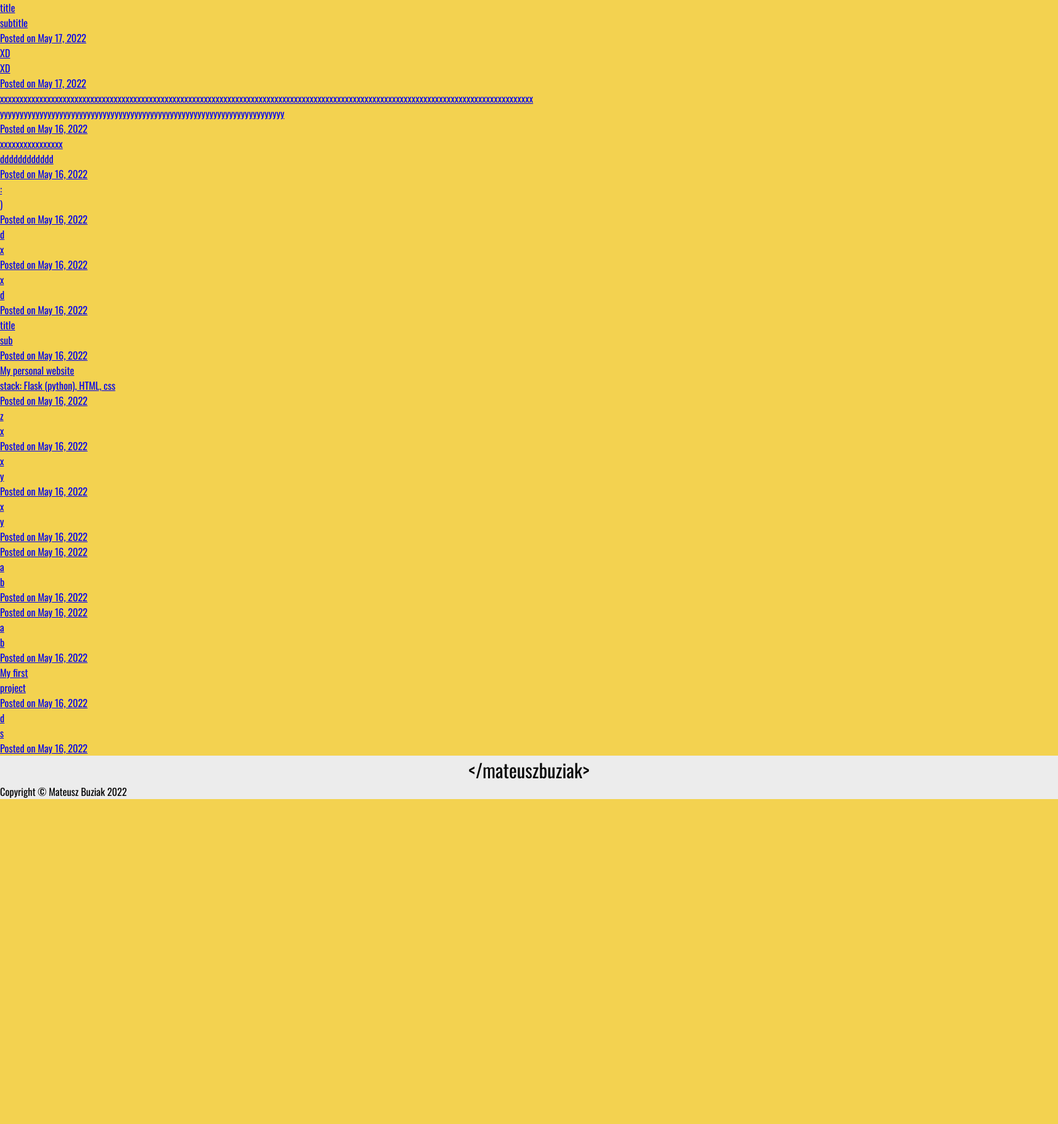
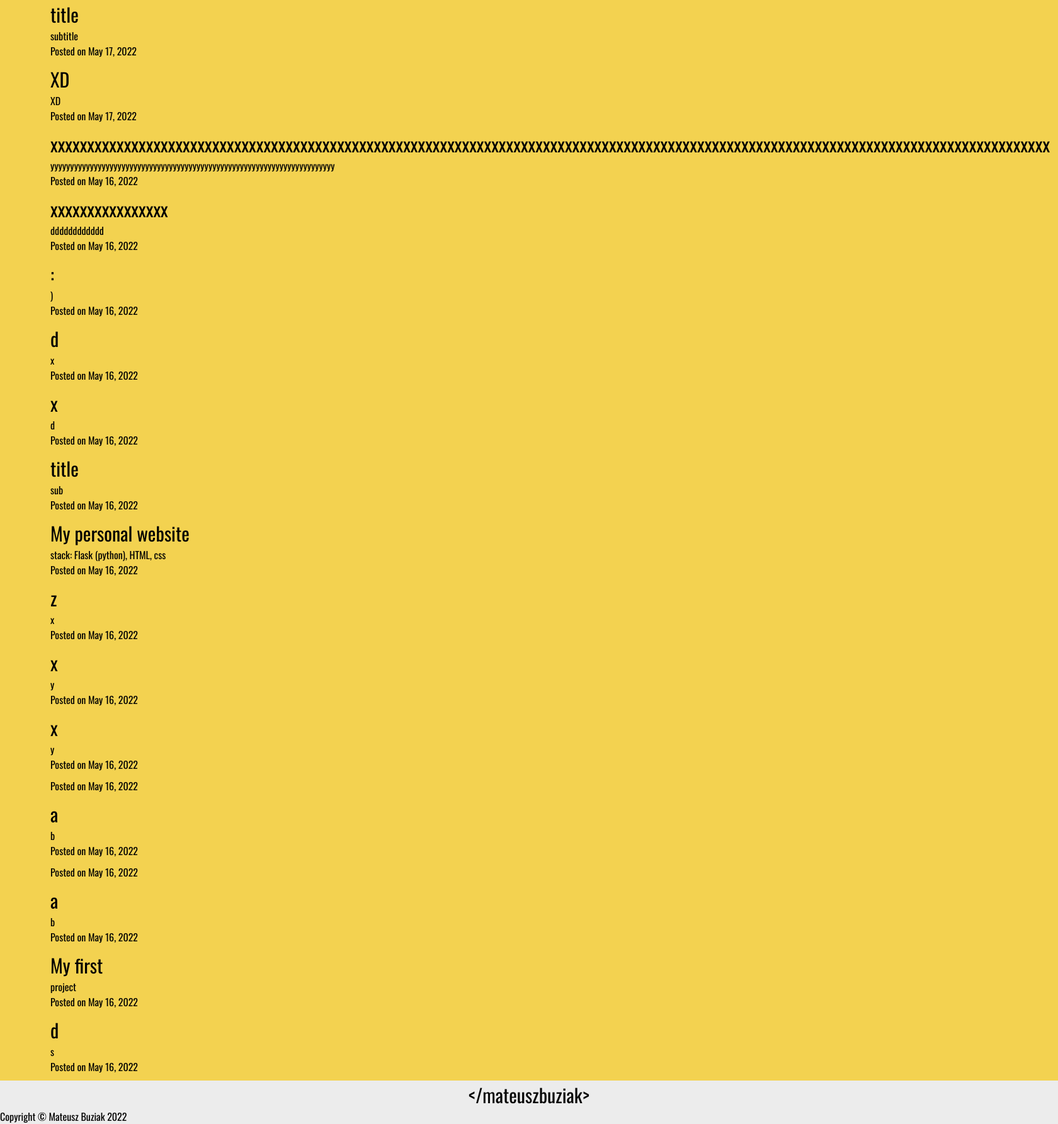
Before and after one commit to 8uziak/myWebDomain, a Flask app: page /projects in a window 1680 px wide. Shown: the part 60-1845 px from the top of the page at 63% size. Before the commit the page ends 1329 px from the top, so only its background shows below. Run offline with Flask 2, Linux system fonts and the light colour scheme; data comes from the database, SQL or seed files in the repository.

Commit message:
Ver 0.15

```diff
--- a/static/style/main.css
+++ b/static/style/main.css
@@ -92,13 +92,13 @@ header.projects ul li a.projects {
 
   width: 100px;
   background-color: #F3D250;
-
 }
 
 header ul li a.projects:hover {
 
   width: 100px;
   background-color: #F3D250;
+
 }
 
 header.about ul li a.about {
@@ -180,6 +180,12 @@ article.home {
 
 article.projects {
   background-color: #F3D250;
+
+}
+
+article.content {
+  background-color: #F3D250;
+  height: 100vh;
 }
 
 article.about {
--- /dev/null
+++ b/static/style/projects.css
@@ -0,0 +1,37 @@
+@import url('https://fonts.googleapis.com/css2?family=Oswald:wght@200;400;500&display=swap');
+
+
+article {
+
+    font-family: 'Oswald', sans-serif;
+
+}
+
+.margin {
+
+    margin-left: 10vh;
+}
+
+.hiperlinks {
+
+    cursor: pointer;
+    text-decoration: none;
+    color: black;
+
+}
+
+.title {
+
+    font-size: 30px;
+}
+
+.stack {
+
+    font-size: 25;
+}
+
+.date {
+
+    font-size: 20;
+    margin-bottom: 10px;
+}
--- a/templates/content.html
+++ b/templates/content.html
@@ -37,7 +37,7 @@
   </header>
 
 <!-- ARTICLE (!) -->
-  <article>
+  <article class="content">
 
   </article>
 
--- a/templates/projects.html
+++ b/templates/projects.html
@@ -10,6 +10,7 @@
   <title>Mateusz Buziak</title>
 
   <link rel= "stylesheet" type= "text/css" href= "{{ url_for('static', filename='style/main.css') }}">
+  <link rel= "stylesheet" type= "text/css" href= "{{ url_for('static', filename='style/projects.css') }}">
 
 </head>
 
@@ -38,21 +39,21 @@
 
 <!-- ARTICLE (!) -->
   <article class="projects">
-    <div>
-      <div\>
+    <div >
+      <div>
         <div>
         {% for post in posts %}
-          <div>
-            <a href="{{ url_for('post', post_id=post.id) }}">
+          <div class="margin">
+            <a href="{{ url_for('post', post_id=post.id) }}" class="hiperlinks">
               <div class="title">
                 {{ post.title }}
               </div>
-              <div class="subtitle">
+              <div class="stack">
                 {{ post.subtitle }}
               </div>
               <div class="date">
                 Posted on {{ post.date_posted.strftime('%B %d, %Y') }}
-              </div>
+              </div >
             </a>
           </div>
           {% endfor %}
```
